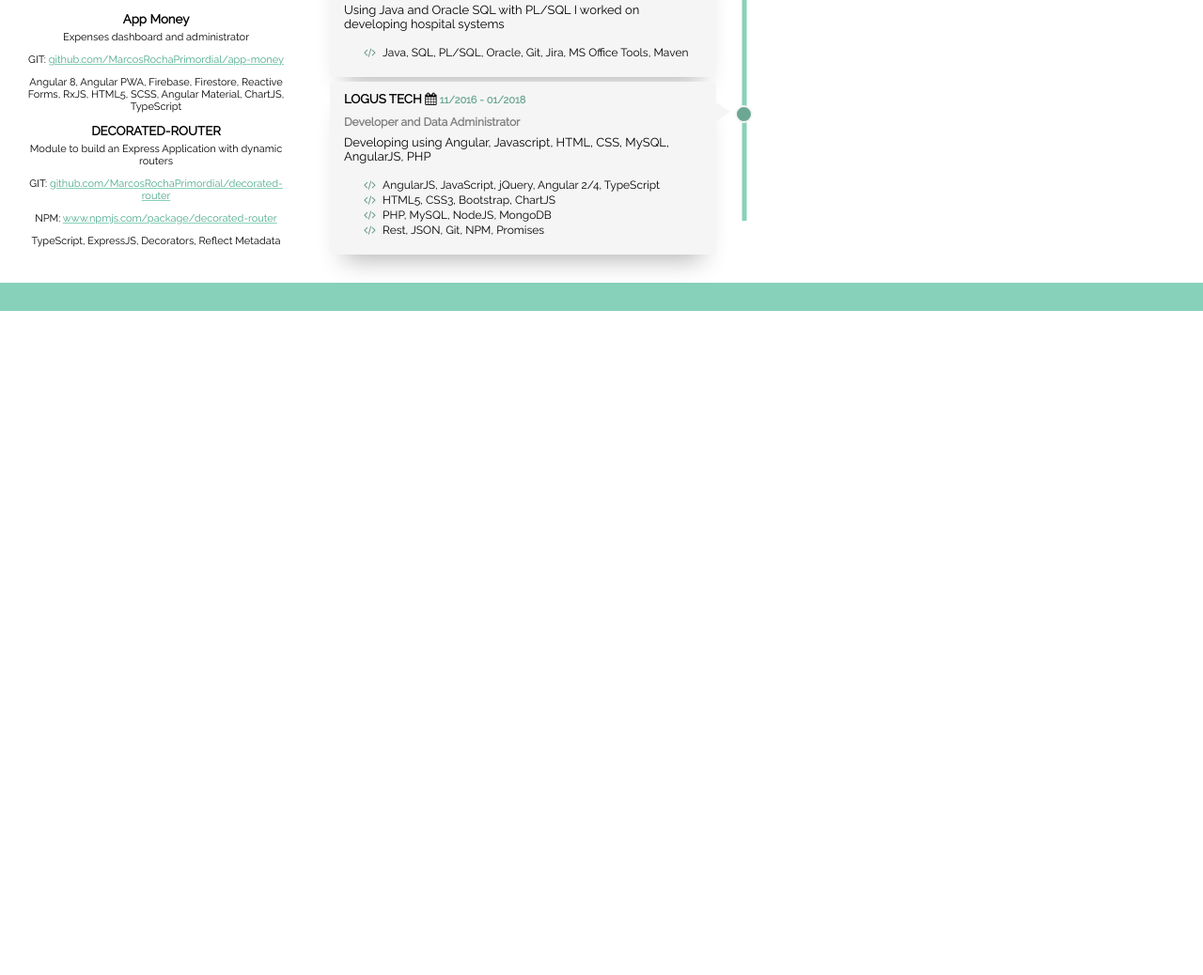
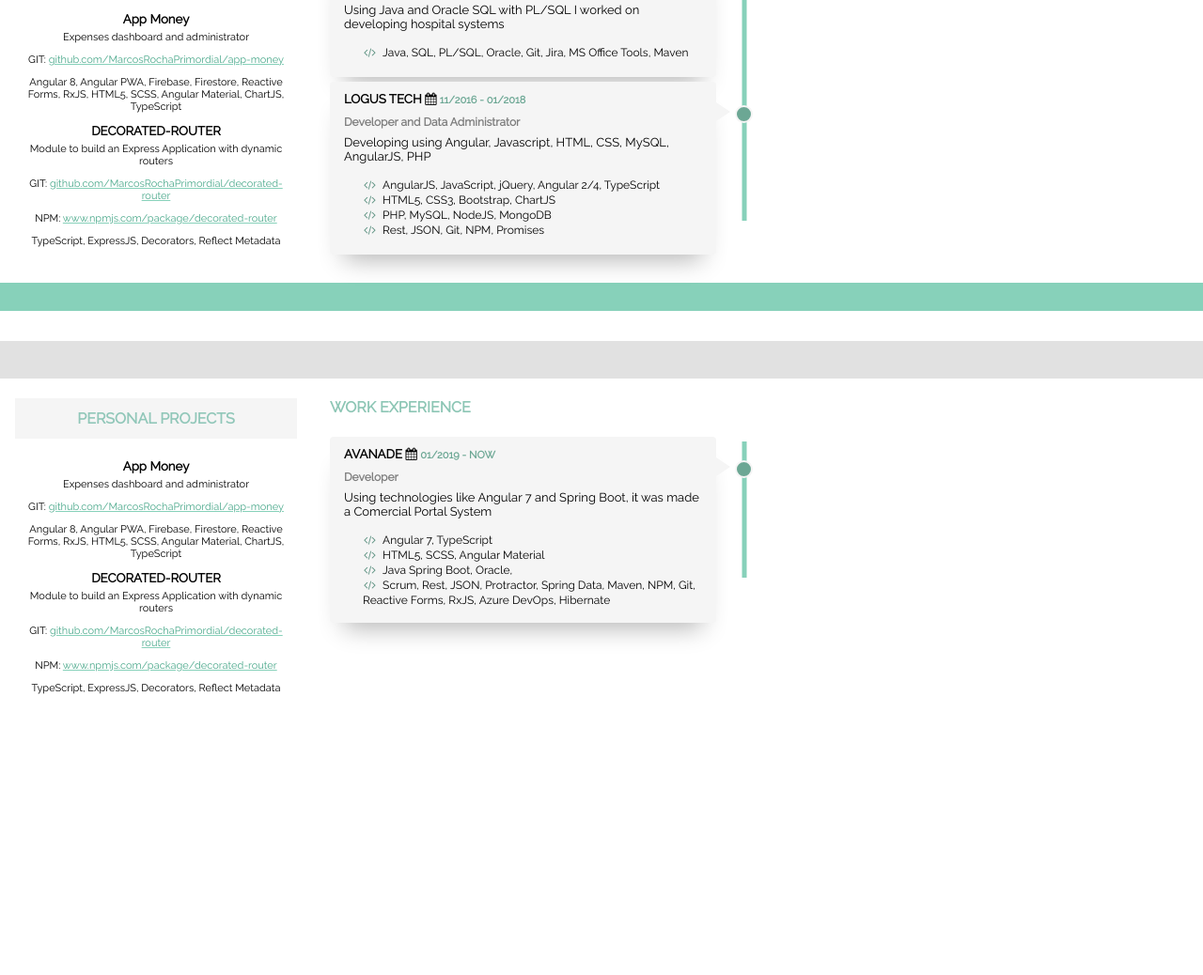
Before and after one commit to MarcosRochaPrimordial/curr-culo, a plain HTML site: page index.html in a window 1280 px wide. Shown: the part 842-1880 px from the top of the page at 94% size. Before the commit the page ends 1173 px from the top, so only its background shows below. Drawn offline with Linux system fonts and the light colour scheme.

Commit message:
Adicionando nova pagina

```diff
--- a/index.html
+++ b/index.html
@@ -297,6 +297,59 @@
         </div>
     </div>
     <footer></footer>
+    <div class="page-divider"></div>
+    <header></header>
+    <div class="wrapper">
+        <div class="columns">
+            <div class="left-column">
+                <div class="session">
+                    <h4>Personal Projects</h4>
+                    <div class="personal-project">
+                        <h5>App Money</h5>
+                        <p>Expenses dashboard and administrator</p>
+                        <p>GIT: <span class="link">github.com/MarcosRochaPrimordial/app-money</span></p>
+                        <p>Angular 8, Angular PWA, Firebase, Firestore, Reactive Forms, RxJS, HTML5, SCSS, Angular
+                            Material, ChartJS, TypeScript</p>
+                    </div>
+                    <div class="personal-project">
+                        <h5>DECORATED-ROUTER</h5>
+                        <p>Module to build an Express Application with dynamic routers</p>
+                        <p>GIT: <span class="link">github.com/MarcosRochaPrimordial/decorated-router</span></p>
+                        <p>NPM: <span class="link">www.npmjs.com/package/decorated-router</span></p>
+                        <p>TypeScript, ExpressJS, Decorators, Reflect Metadata</p>
+                    </div>
+                </div>
+            </div>
+            <div class="right-column">
+                <div class="work-xp">
+                    <h4>work experience</h4>
+                    <div class="session">
+                        <div class="timeline-item">
+                            <div class="timeline-img"></div>
+                            <div class="timeline-content">
+                                <div class="session-item">
+                                    <h5>avanade <i class="fa fa-calendar"></i> <span class="calendar">01/2019 -
+                                            NOW</span></h5>
+                                    <h6>Developer</h6>
+                                    <p>Using technologies like Angular 7 and Spring Boot, it was made a Comercial Portal
+                                        System
+                                    </p>
+                                    <ul>
+                                        <li><i class="fa fa-code icon"></i> &nbsp;Angular 7, TypeScript</li>
+                                        <li><i class="fa fa-code icon"></i> &nbsp;HTML5, SCSS, Angular Material</li>
+                                        <li><i class="fa fa-code icon"></i> &nbsp;Java Spring Boot, Oracle,</li>
+                                        <li><i class="fa fa-code icon"></i> &nbsp;Scrum, Rest, JSON, Protractor, Spring
+                                            Data, Maven, NPM, Git, Reactive Forms, RxJS, Azure DevOps, Hibernate</li>
+                                    </ul>
+                                </div>
+                            </div>
+                        </div>
+                    </div>
+                </div>
+            </div>
+        </div>
+    </div>
+    <footer></footer>
 </body>
 
 </html>
--- a/style.css
+++ b/style.css
@@ -275,7 +275,6 @@ ul {
 
 .personal-project {
     padding-bottom: 1px;
-    /* box-shadow: 0 19px 9px -21px rgba(0, 0, 0, 0.3); */
     border-radius: 10px;
 }
 
@@ -295,3 +294,7 @@ ul {
     color: rgb(73, 168, 138);
     text-decoration: underline #87D1BA;
 }
+
+.page-divider {
+    margin-top: 32px;
+}
```
